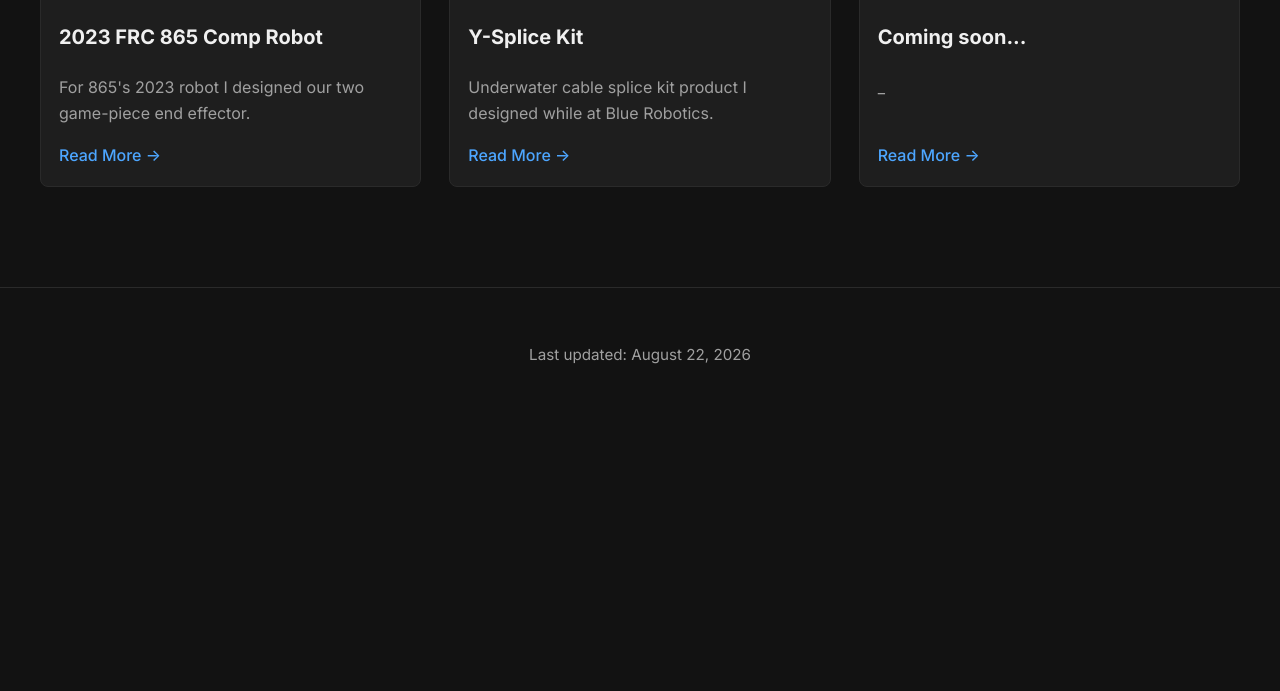
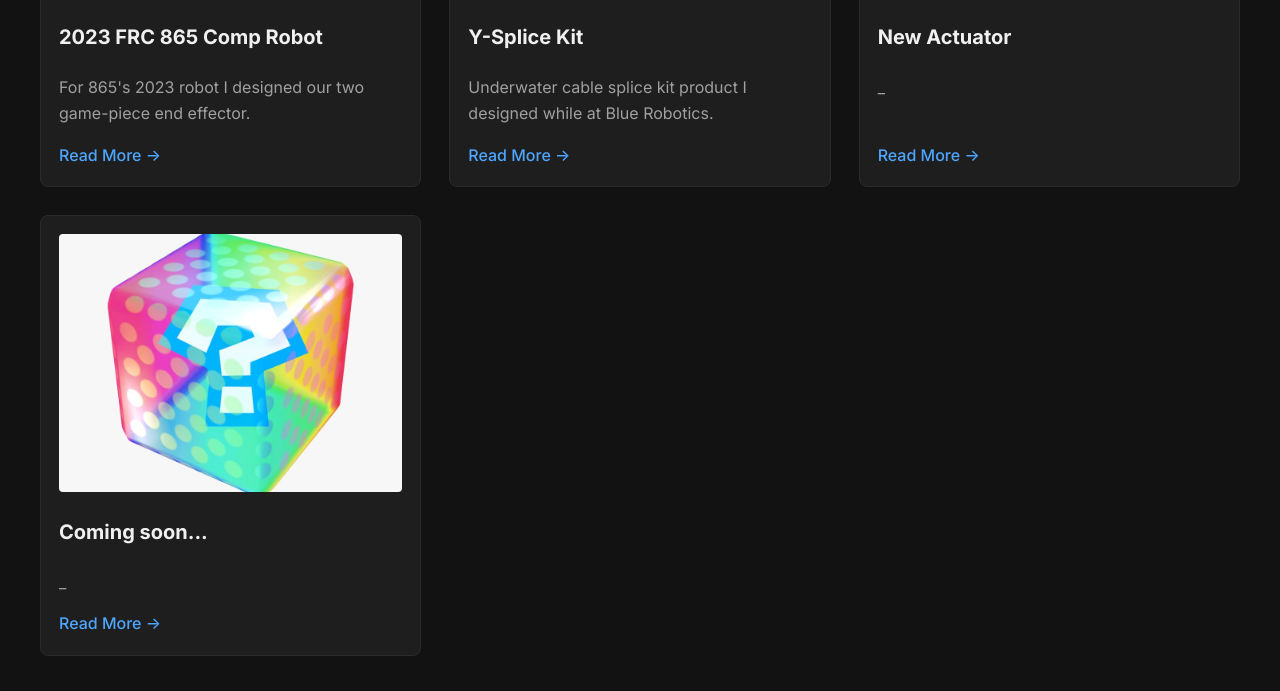
Before and after one commit to evanbeeser/evanbeeser.github.io, a plain HTML site: page projects.html in a window 1280 px wide. Shown: the part 2109-2800 px from the top of the page. Before the commit the page ends 2532 px from the top, so only its background shows below. Drawn offline with Linux system fonts and the light colour scheme.

Commit message:
Add 'New Actuator' project card
Added new project card for 'New Actuator' in projects.html.

```diff
--- a/projects.html
+++ b/projects.html
@@ -124,6 +124,13 @@
 
                     <a href="projects/project-12.html" class="project-card">
                         <img src="images/project-12-thumb.jpg" alt="Project Twelve Thumbnail" class="project-thumb">
+                        <h2>New Actuator</h2>
+                        <p>_</p>
+                        <span class="project-link-text">Read More &rarr;</span>
+                    </a>
+
+                     <a href="projects/project-13.html" class="project-card">
+                        <img src="images/project-13-thumb.jpg" alt="Project Thirteen Thumbnail" class="project-thumb">
                         <h2>Coming soon...</h2>
                         <p>_</p>
                         <span class="project-link-text">Read More &rarr;</span>
```
